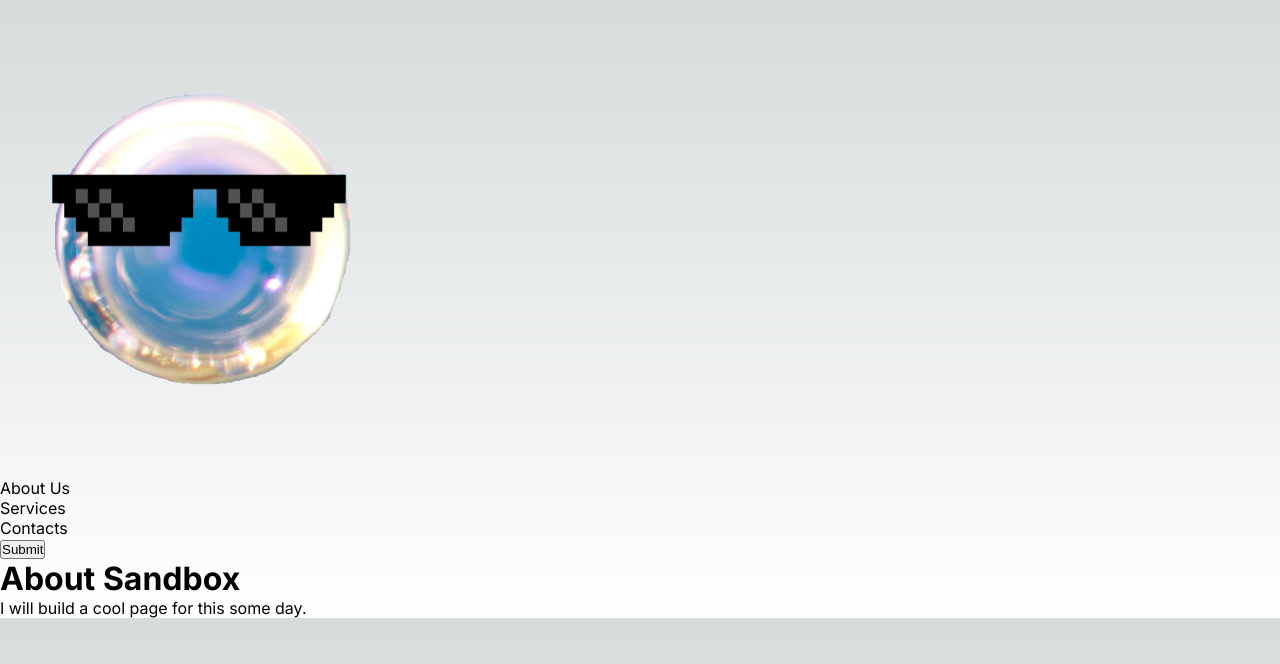
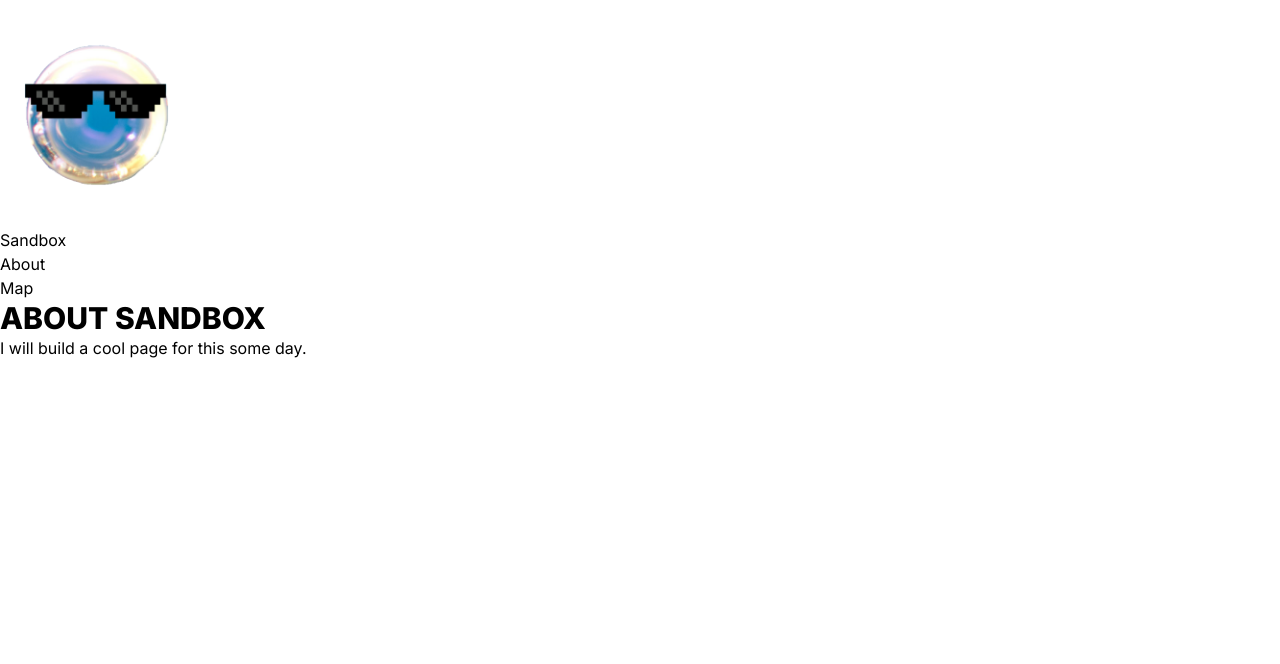
Before and after one commit to BrettPost/sandbox, a Next.js app: page /about in a window 1280 px wide. Shown: the top 664 px of the page. Built offline with nearby package versions, Linux system fonts and the light colour scheme.

Commit message:
Tailwind Added

```diff
--- a/package.json
+++ b/package.json
@@ -18,5 +18,10 @@
     "react": "18.2.0",
     "react-dom": "18.2.0",
     "typescript": "5.2.2"
+  },
+  "devDependencies": {
+    "autoprefixer": "^10.4.16",
+    "postcss": "^8.4.31",
+    "tailwindcss": "^3.3.3"
   }
 }
--- /dev/null
+++ b/postcss.config.js
@@ -0,0 +1,6 @@
+module.exports = {
+  plugins: {
+    tailwindcss: {},
+    autoprefixer: {},
+  },
+}
--- a/src/app/Components/navigation/navbar/Button.tsx
+++ /dev/null
@@ -1,11 +0,0 @@
-import React from "react";
-
-const Button = () => {
-    return (
-        <div>
-            <button type="submit">Submit</button>
-        </div>
-    )
-}
-
-export default Button;
--- a/src/app/Components/navigation/navbar/Logo.tsx
+++ b/src/app/Components/navigation/navbar/Logo.tsx
@@ -3,7 +3,8 @@ import React from "react";
 const Logo = () => {
     return (
         <div>
-            <img src="/Swanky_Transparent.PNG" />
+            <img src="/Swanky_Transparent.PNG" height="15%" width="15%" className="d-inline-block align-text-top"/>
+            Sandbox
         </div>
     )
 }
--- a/src/app/Components/navigation/navbar/index.tsx
+++ b/src/app/Components/navigation/navbar/index.tsx
@@ -1,37 +1,24 @@
 import React from "react";
 import Link from "next/link";
 import Logo from "./Logo";
-import Button from "./Button";
 
 const Navbar = () => {
   return (
-    <>
-      <div className="w-full h-20 bg-emerald-800 sticky top-0">
-        <div className="container mx-auto px-4 h-full">
-          <div className="flex justify-between items-center h-full">
+    <nav className="navbar sticky-top navbar-dark bg-dark">
+      <div className="container">
+        <a className="navbar-brand" href="/">
           <Logo />
-            <ul className="hidden md:flex gap-x-6 text-white">
+        </a>
+        <ul>
           <li>
-                <Link href="/about">
-                  <p>About Us</p>
-                </Link>
+            <Link href="/about">About</Link>
           </li>
           <li>
-                <Link href="/services">
-                  <p>Services</p>
-                </Link>
-              </li>
-              <li>
-                <Link href="/contacts">
-                  <p>Contacts</p>
-                </Link>
+            <Link href="/map">Map</Link>
           </li>
         </ul>
-            <Button />
       </div>
-        </div>
-      </div>
-    </>
+    </nav>
   );
 };
 
--- a/src/app/about/page.tsx
+++ b/src/app/about/page.tsx
@@ -5,7 +5,7 @@ import styles from './page.module.css'
 export default function About() {
   return (
     <div>
-        <h1>About Sandbox</h1>
+        <h1 className="text-3xl font-extrabold uppercase">About Sandbox</h1>
 
         <p>
             I will build a cool page for this some day.
--- a/src/app/globals.css
+++ b/src/app/globals.css
@@ -1,107 +1,3 @@
-:root {
-  --max-width: 1100px;
-  --border-radius: 12px;
-  --font-mono: ui-monospace, Menlo, Monaco, 'Cascadia Mono', 'Segoe UI Mono',
-    'Roboto Mono', 'Oxygen Mono', 'Ubuntu Monospace', 'Source Code Pro',
-    'Fira Mono', 'Droid Sans Mono', 'Courier New', monospace;
-
-  --foreground-rgb: 0, 0, 0;
-  --background-start-rgb: 214, 219, 220;
-  --background-end-rgb: 255, 255, 255;
-
-  --primary-glow: conic-gradient(
-    from 180deg at 50% 50%,
-    #16abff33 0deg,
-    #0885ff33 55deg,
-    #54d6ff33 120deg,
-    #0071ff33 160deg,
-    transparent 360deg
-  );
-  --secondary-glow: radial-gradient(
-    rgba(255, 255, 255, 1),
-    rgba(255, 255, 255, 0)
-  );
-
-  --tile-start-rgb: 239, 245, 249;
-  --tile-end-rgb: 228, 232, 233;
-  --tile-border: conic-gradient(
-    #00000080,
-    #00000040,
-    #00000030,
-    #00000020,
-    #00000010,
-    #00000010,
-    #00000080
-  );
-
-  --callout-rgb: 238, 240, 241;
-  --callout-border-rgb: 172, 175, 176;
-  --card-rgb: 180, 185, 188;
-  --card-border-rgb: 131, 134, 135;
-}
-
-@media (prefers-color-scheme: dark) {
-  :root {
-    --foreground-rgb: 255, 255, 255;
-    --background-start-rgb: 0, 0, 0;
-    --background-end-rgb: 0, 0, 0;
-
-    --primary-glow: radial-gradient(rgba(1, 65, 255, 0.4), rgba(1, 65, 255, 0));
-    --secondary-glow: linear-gradient(
-      to bottom right,
-      rgba(1, 65, 255, 0),
-      rgba(1, 65, 255, 0),
-      rgba(1, 65, 255, 0.3)
-    );
-
-    --tile-start-rgb: 2, 13, 46;
-    --tile-end-rgb: 2, 5, 19;
-    --tile-border: conic-gradient(
-      #ffffff80,
-      #ffffff40,
-      #ffffff30,
-      #ffffff20,
-      #ffffff10,
-      #ffffff10,
-      #ffffff80
-    );
-
-    --callout-rgb: 20, 20, 20;
-    --callout-border-rgb: 108, 108, 108;
-    --card-rgb: 100, 100, 100;
-    --card-border-rgb: 200, 200, 200;
-  }
-}
-
-* {
-  box-sizing: border-box;
-  padding: 0;
-  margin: 0;
-}
-
-html,
-body {
-  max-width: 100vw;
-  overflow-x: hidden;
-}
-
-body {
-  color: rgb(var(--foreground-rgb));
-  background: linear-gradient(
-      to bottom,
-      transparent,
-      rgb(var(--background-end-rgb))
-    )
-    rgb(var(--background-start-rgb));
-}
-
-a {
-  color: inherit;
-  text-decoration: none;
-}
-
-@media (prefers-color-scheme: dark) {
-  html {
-    color-scheme: dark;
-  }
-}
+@tailwind base;
+@tailwind components;
+@tailwind utilities;
--- a/src/app/layout.tsx
+++ b/src/app/layout.tsx
@@ -17,7 +17,10 @@ export default function RootLayout({
 }) {
   return (
     <html lang="en">
-      <body className={inter.className}><Layout />{children}</body>
+      <body className={inter.className}>
+        <Layout />
+        {children}
+      </body>
     </html>
   )
 }
--- /dev/null
+++ b/tailwind.config.js
@@ -0,0 +1,10 @@
+/** @type {import('tailwindcss').Config} */
+module.exports = {
+  content: [
+    "./src/**/*.{js,ts,jsx,tsx}"
+  ],
+  theme: {
+    extend: {},
+  },
+  plugins: [],
+}
```
Also changed, not shown: 1 other file (tests, documents, lock files or other folders). Lines whose indentation alone changed are shown as unchanged.
